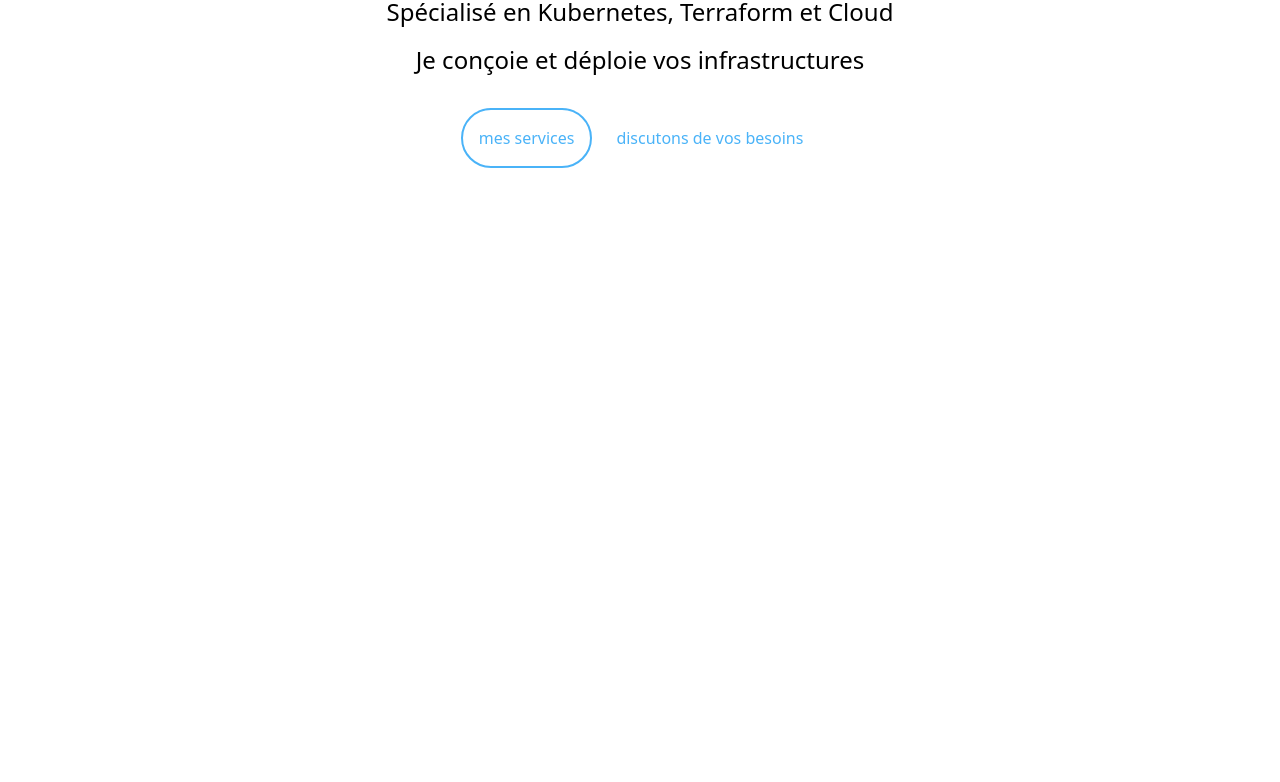
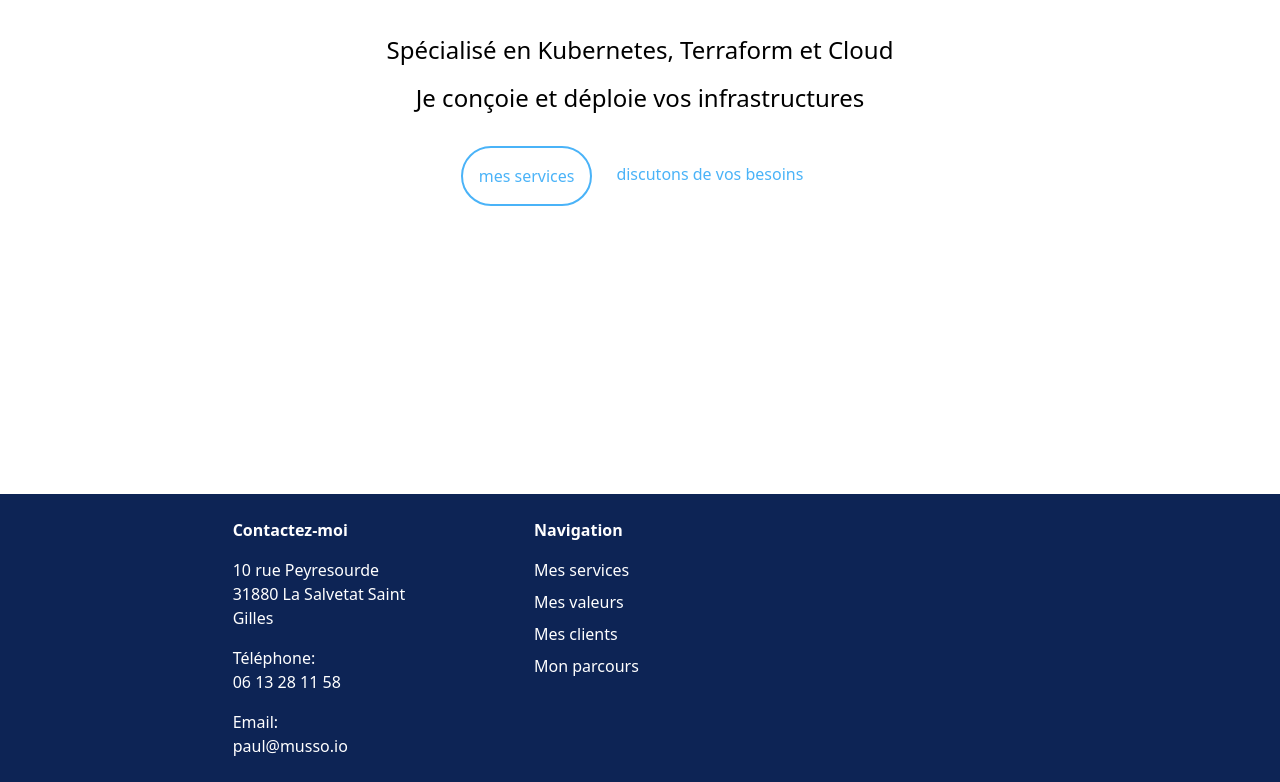
Before and after one commit to atelier-des-logiciels/paul-website, a React app in the folder website/: page / in a window 1280 px wide. Shown: the part 398-1180 px from the top of the page. Before the commit the page ends 800 px from the top, so only its background shows below. Built offline with nearby package versions, Linux system fonts and the light colour scheme.

Commit message:
chore: <Footer />

```diff
--- /dev/null
+++ b/website/src/App/Footer/Footer.tsx
@@ -0,0 +1,38 @@
+function Footer() {
+  return (
+    <div className="bg-primary-900 bottom-0 w-full text-white p-6 flex justify-center gap-24">
+      <div className="flex gap-12 flex-initial w-1/6 lg:w-2/12">
+        <div className="flex flex-col gap-4">
+          <h3 className="font-bold" id="contact">
+            Contactez-moi
+          </h3>
+          <div>
+            <p>10 rue Peyresourde</p>
+            <p>31880 La Salvetat Saint Gilles</p>
+          </div>
+          <div>
+            <p>Téléphone:</p>
+            <a href="tel:0613281158">06 13 28 11 58</a>
+          </div>
+          <div>
+            <p>Email:</p>
+            <a href="mailto:paul@musso.io">paul@musso.io</a>
+          </div>
+        </div>
+      </div>
+      <div className="flex-initial w-5/6 md:w-3/6 lg:w-5/12">
+        <div className="flex flex-col gap-4">
+          <h3 className="font-bold">Navigation</h3>
+          <div className="flex gap-2 flex-col">
+          <a href="/services">Mes services</a>
+          <a href="/values">Mes valeurs</a>
+          <a href="/clients">Mes clients</a>
+          <a href="/cv">Mon parcours</a>
+          </div>
+        </div>
+      </div>
+    </div>
+  );
+}
+
+export default Footer;
--- /dev/null
+++ b/website/src/App/Footer/index.ts
@@ -0,0 +1,3 @@
+import Footer from "./Footer";
+
+export default Footer;
--- a/website/src/App/Header/Header.tsx
+++ b/website/src/App/Header/Header.tsx
@@ -3,7 +3,7 @@
 
 export default function Header() {
   return (
-    <div className="sticky p-6 text-white bg-primary-900 border-b-primary-600 border-b-2 ">
+    <div className="fixed p-6 text-white bg-primary-900 border-b-primary-600 border-b-2 w-full">
       {/* before:absolute before:content-[''] before:border-b-2 before:-bottom-2 before:border-b-primary-400 before:w-full */}
       <div className="flex -mt-2 absolute">
         <img src={logo} alt="logo" className="w-10 h-10" />
--- a/website/src/App/WelcomePage/WelcomePage.tsx
+++ b/website/src/App/WelcomePage/WelcomePage.tsx
@@ -1,14 +1,14 @@
 export default function WelcomePage() {
   return (
-    <div className="text-center py-12 lg:py-44">
+    <div className="text-center py-32 lg:py-72 w-full">
       <h1 className="text-4xl md:text-4xl lg:text-8xl font-semibold mb-12">Consultant DevOps</h1>
       <h2 className="text-xl lg:text-2xl mb-4">
         Spécialisé en Kubernetes, Terraform et Cloud
       </h2>
       <h3 className="text-xl lg:text-2xl mb-16 md:mb-8">Je conçoie et déploie vos infrastructures</h3>
       <div className="flex gap-2 justify-center flex-col md:flex-row px-6">
-        <button className="border-2 rounded-full p-4 border-primary-600 text-primary-600 hover:bg-primary-600 hover:text-white">mes services</button>
-        <button className="p-4 border-primary-600 text-primary-600 hover:underline underline-offset-8">discutons de vos besoins</button>
+        <a className="border-2 rounded-full p-4 border-primary-600 text-primary-600 hover:bg-primary-600 hover:text-white">mes services</a>
+        <a href="#contact" className="p-4 border-primary-600 text-primary-600 hover:underline underline-offset-8">discutons de vos besoins</a>
       </div>
     </div>
   );
--- a/website/src/App/index.tsx
+++ b/website/src/App/index.tsx
@@ -1,11 +1,13 @@
+import Footer from './Footer';
 import Header from './Header';
 import WelcomePage from './WelcomePage';
 
 function App() {
   return (
-    <div className="font-sans">
+    <div className="font-sans min-h-screen flex justify-between flex-col">
       <Header />
       <WelcomePage />
+      <Footer />
     </div>
   );
 }
--- a/website/src/index.html
+++ b/website/src/index.html
@@ -1,11 +1,11 @@
 <!DOCTYPE html>
-<html lang="en">
+<html lang="en" class="min-h-screen">
 <head>
   <meta charset="UTF-8">
   <meta name="viewport" content="width=device-width, initial-scale=1.0">
   <title>Paul Musso</title>
 </head>
-<body>
-  <div id="app-root"></div>
+<body class="min-h-screen">
+  <div id="app-root" class="min-h-screen"></div>
 </body>
 </html>
```
